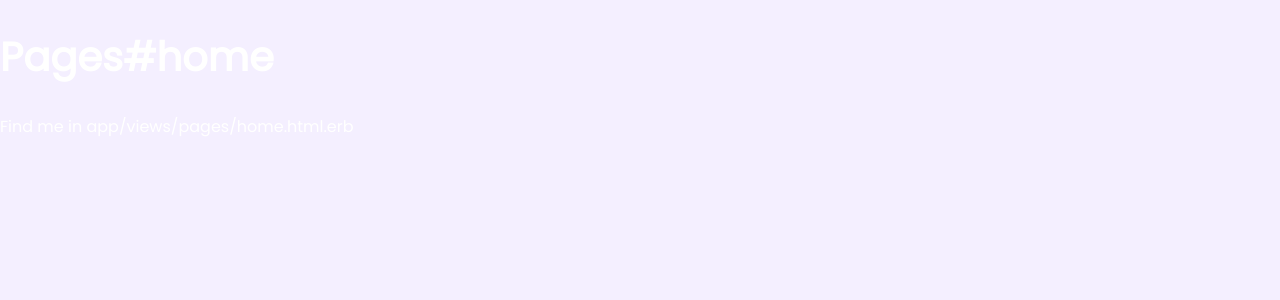
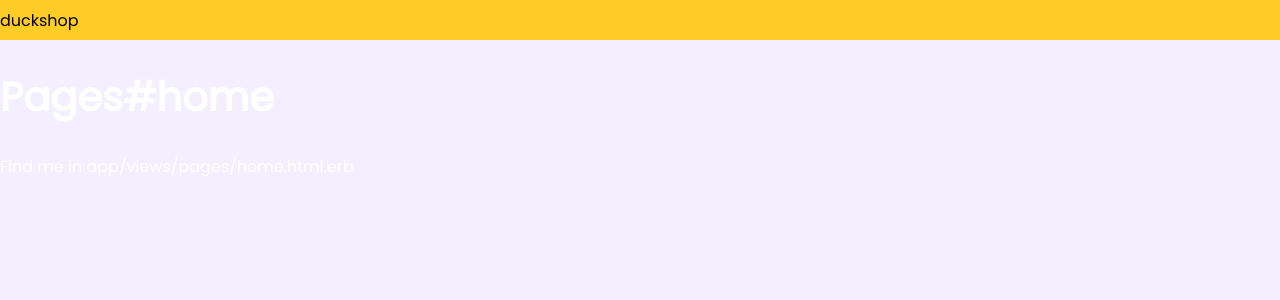
Before and after one commit to Duck-Team-Bordeaux/duck-shop, a Rails app: page / in a window 1280 px wide. Shown: the top 300 px of the page. Run offline with Rails 7, Linux system fonts and the light colour scheme; style sheets or scripts are compiled from the project's sources; some libraries are stand-ins or nearby versions.

Commit message:
commit before pull

```diff
--- a/app/assets/stylesheets/components/_navbar.scss
+++ b/app/assets/stylesheets/components/_navbar.scss
@@ -1,12 +1,14 @@
-.navbar-lewagon {
-  justify-content: space-between;
-  background: white;
+nav {
+  position: sticky;
+  background-color: $primary-color;
+  border-bottom: 1px solid #ccc;
+  height: 2.5em;
+  display: flex;
+  align-items: center;
+  border-bottom: 50px;
+
+  p{
+    margin: 0;
+    color: black;
+  }
 }
-
-.navbar-lewagon .navbar-collapse {
-  flex-grow: 0;
-}
-
-.navbar-lewagon .navbar-brand img {
-  width: 40px;
-}
--- /dev/null
+++ b/app/views/components/_navbar.html.erb
@@ -0,0 +1,3 @@
+<nav>
+  <p>duckshop</p>
+</nav>
--- a/app/views/layouts/application.html.erb
+++ b/app/views/layouts/application.html.erb
@@ -11,7 +11,7 @@
   </head>
 
   <body>
-
+      <%= render 'components/navbar' unless @hide_navbar == true %>
       <p class="notice"><%= notice %></p>
       <p class="alert"><%= alert %></p>
 
```
